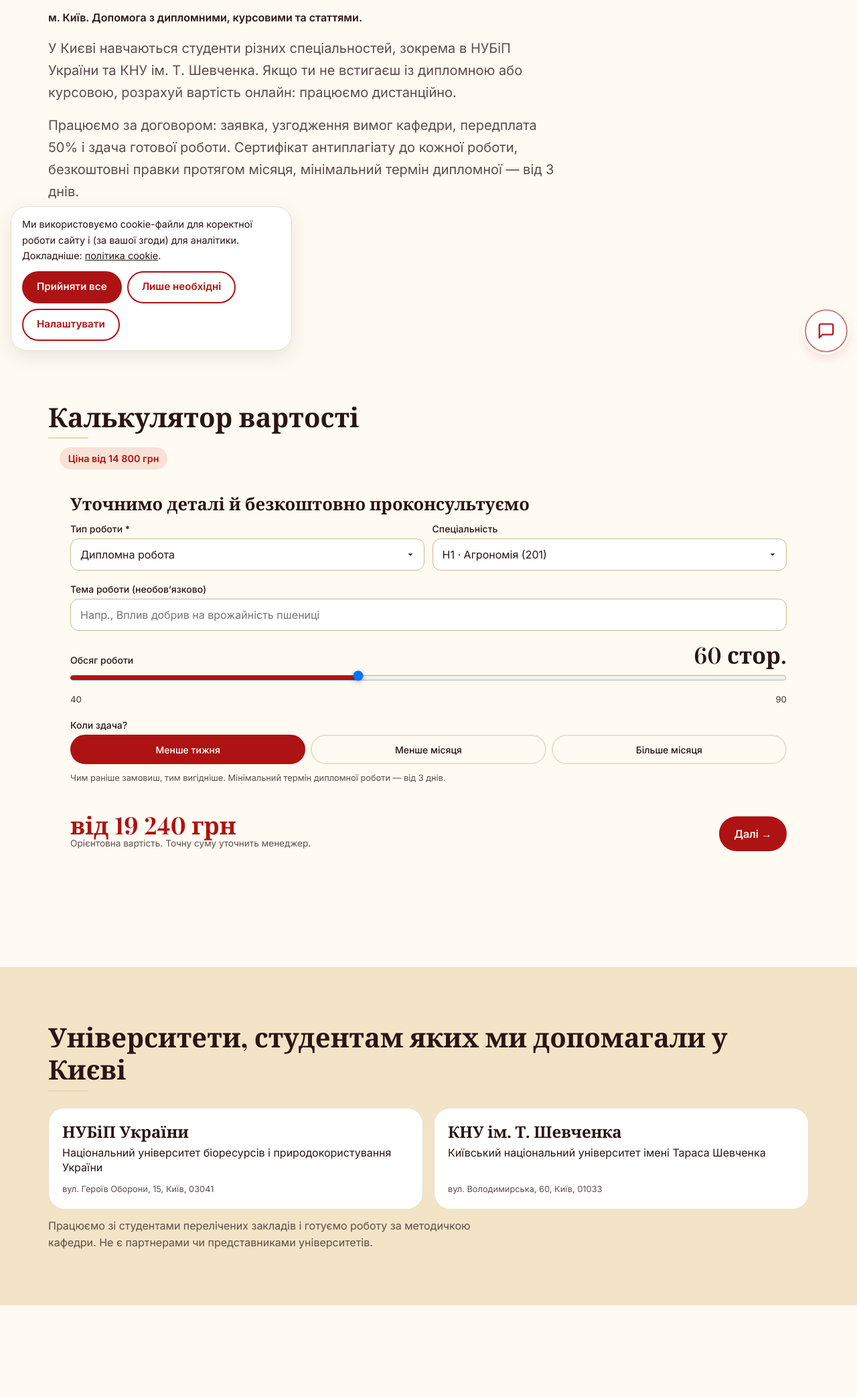
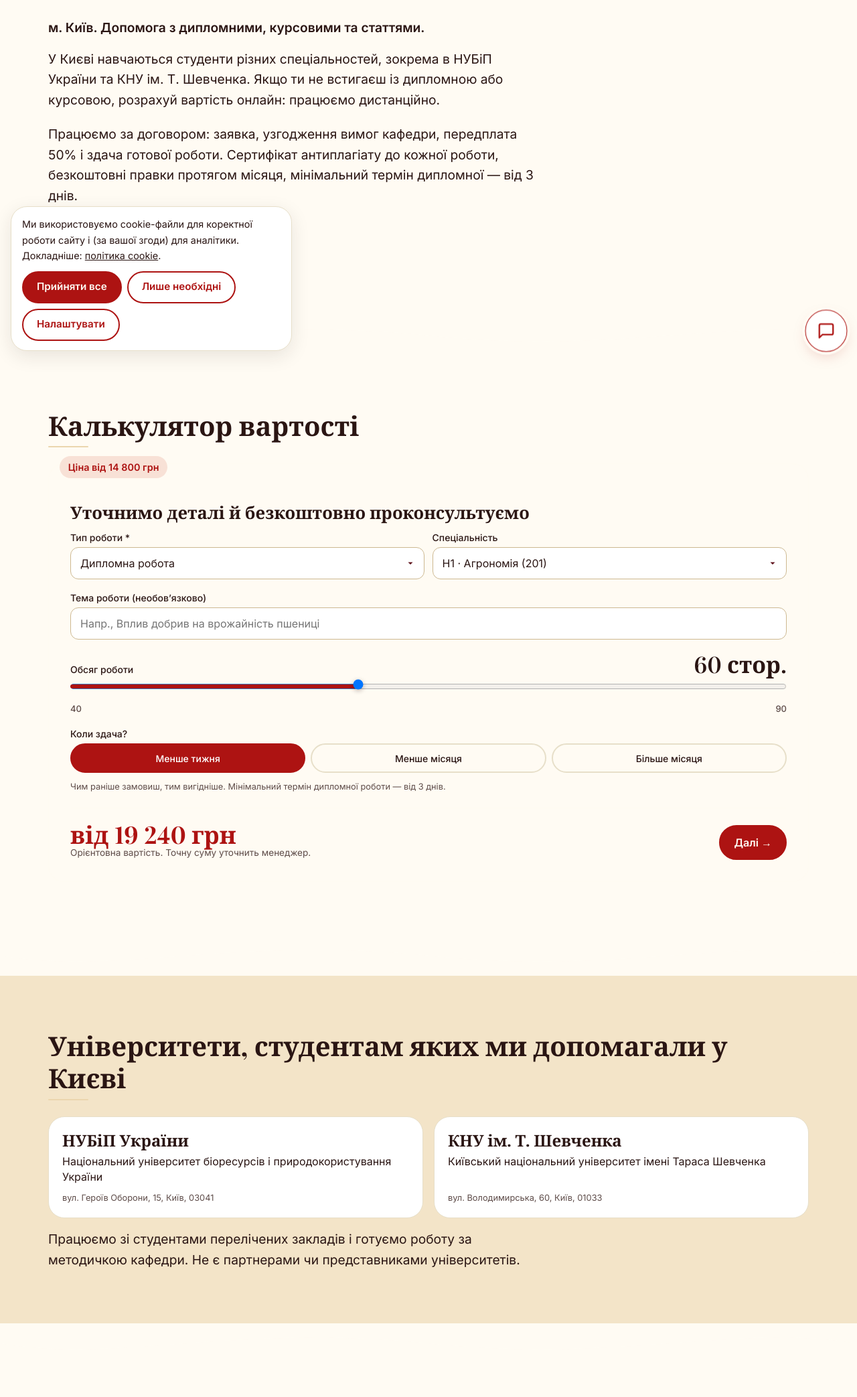
Before and after one commit to EsegyCode/diplomna4u, an Astro site in the folder diplomna4u/: page /kyiv in a window 1280 px wide. Shown: the part 260-2346 px from the top of the page at 67% size. Built offline with nearby package versions, Linux system fonts and the light colour scheme; Astro itself is replaced by a stand-in of ours.

Commit message:
feat: update styling for improved layout and readability in city page

```diff
--- a/diplomna4u/src/pages/[city]/index.astro
+++ b/diplomna4u/src/pages/[city]/index.astro
@@ -58,7 +58,7 @@ function spec(key: string) { return pricing.specialties.find(s => s.key === key)
         {city.localFacts.map(f => <li>{f}</li>)}
       </ul>
     )}
-    <div style="margin-top:1.5rem">
+    <div style="margin-top:2rem">
       <a href="#quick-order" class="btn">Дізнатись вартість →</a>
     </div>
   </Section>
@@ -71,7 +71,7 @@ function spec(key: string) { return pricing.specialties.find(s => s.key === key)
   <Section theme="surface">
     <h2>Університети, студентам яких ми допомагали {city.inCity}</h2>
     <LocalUniversities universities={city.universities} />
-    <p class="text-muted" style="margin-top:0.75rem">Працюємо зі студентами перелічених закладів і готуємо роботу за методичкою кафедри. Не є партнерами чи представниками університетів.</p>
+    <p class="uni-note">Працюємо зі студентами перелічених закладів і готуємо роботу за методичкою кафедри. Не є партнерами чи представниками університетів.</p>
   </Section>
   {hasSpecialties && (
     <>
@@ -161,8 +161,9 @@ function spec(key: string) { return pricing.specialties.find(s => s.key === key)
 
 <style>
   h2 { margin-bottom: 1.5rem; }
-  .city-lead-line { font-weight: 600; color: var(--ink); margin-top: 1.25rem; margin-bottom: 1rem; }
-  .city-intro { font-size: 1.25rem; line-height: 1.65; max-width: 60ch; margin: 0 0 1rem; color: var(--muted); }
+  .city-lead-line { font-size: var(--fs-lead); line-height: 1.6; font-weight: 600; color: var(--ink); margin-top: 2rem; margin-bottom: 1rem; max-width: 60ch; }
+  .city-intro { font-size: var(--fs-lead); line-height: 1.6; max-width: 60ch; margin: 0 0 1.25rem; color: var(--ink); }
+  .uni-note { font-size: var(--fs-lead); line-height: 1.6; color: var(--ink); margin-top: 1rem; max-width: 60ch; }
   .city-facts { list-style: disc; padding-left: 1.25rem; display: flex; flex-direction: column; gap: 0.4rem; margin-top: 1rem; color: var(--muted); }
   .city-stats { display: grid; gap: 1.25rem; grid-template-columns: repeat(2, 1fr); margin-top: 1.25rem; }
   @media (min-width: 640px) { .city-stats { grid-template-columns: repeat(4, 1fr); } }
```
